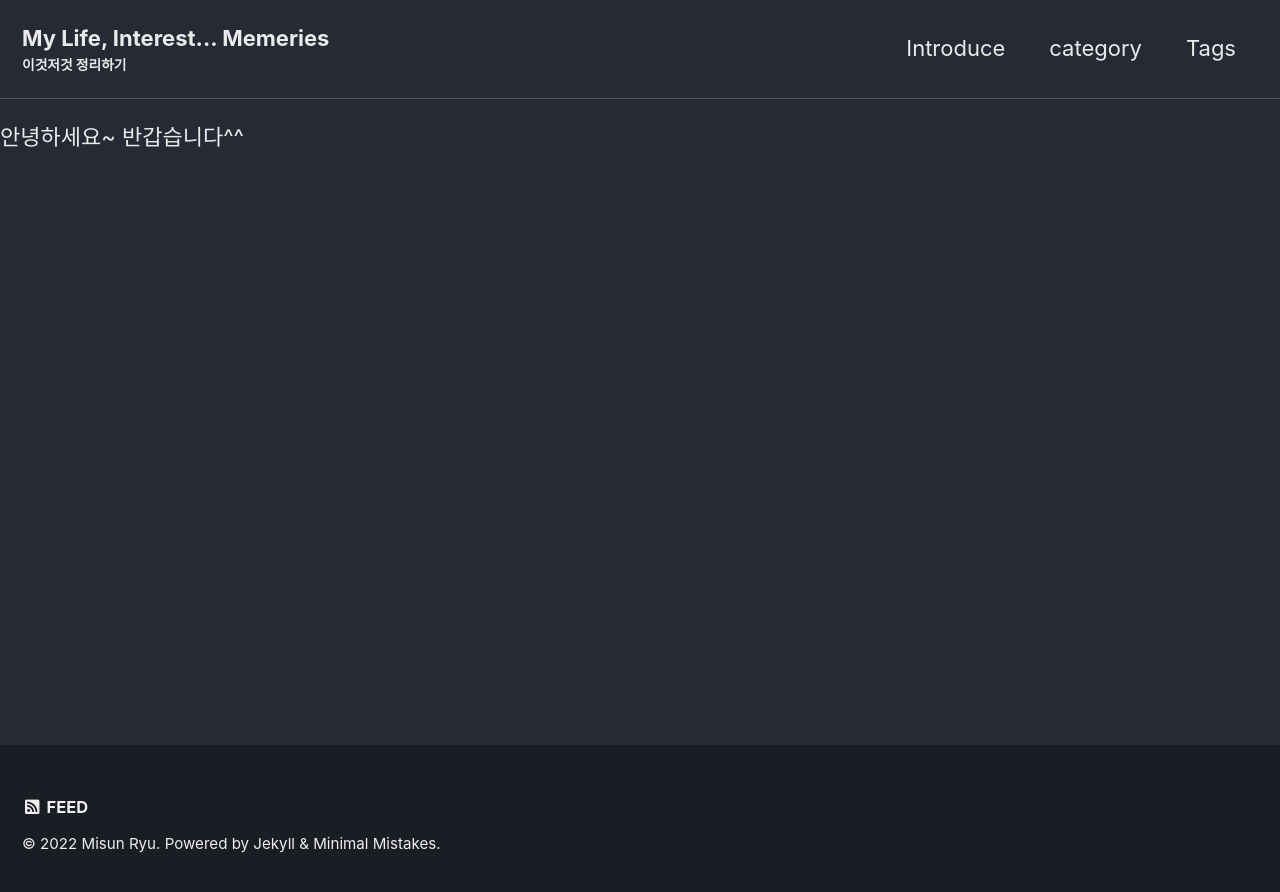
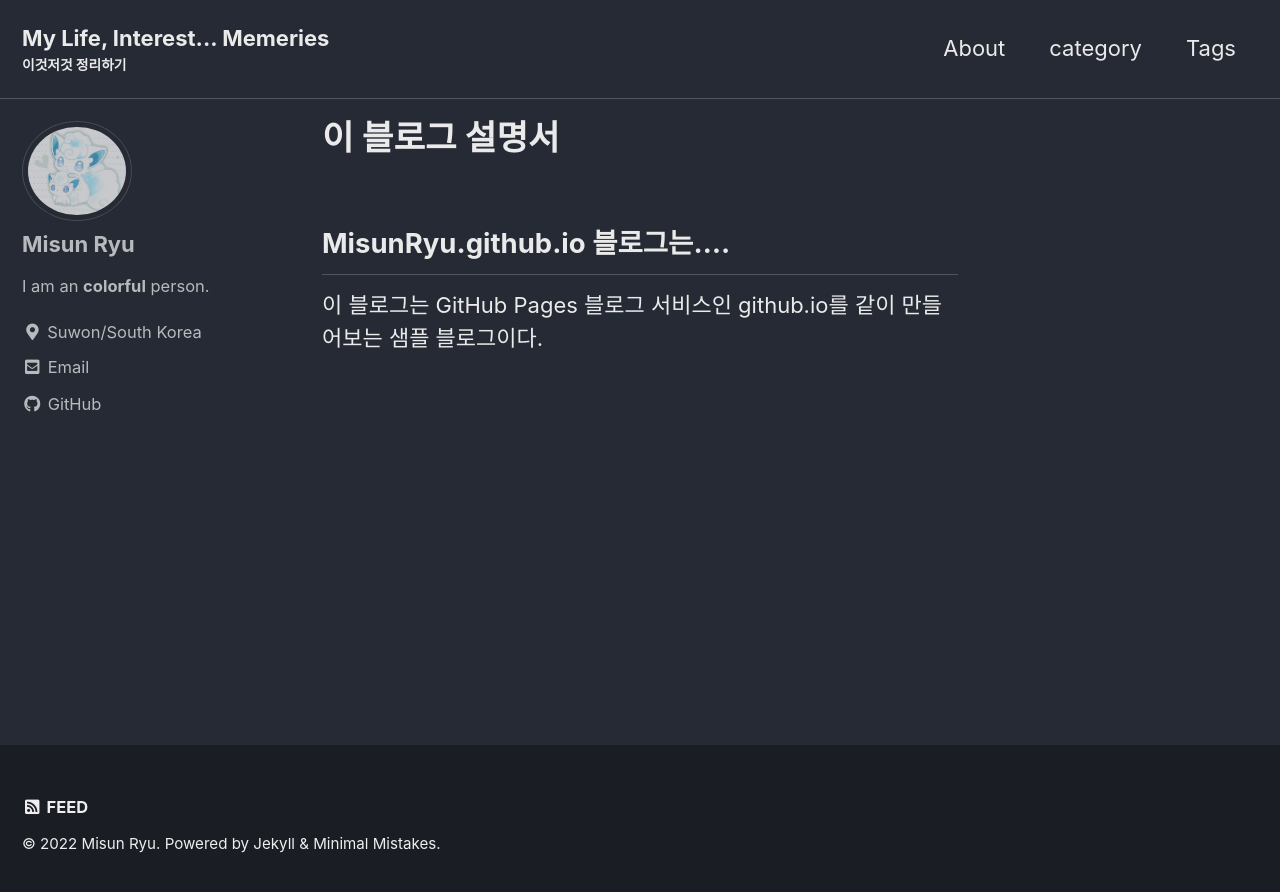
Before and after one commit to MisunRyu/MisunRyu.github.io, a Jekyll site: the page built from _pages/about.md, in a window 1280 px wide. Shown: the top 892 px of the page. Built offline with Jekyll 4.4.1, drawn with Linux system fonts in a browser that asks for light colours; cached includes are drawn as plain includes; our own code applies the rules of GitHub Pages for plain Markdown files.

Commit message:
댓글관련

```diff
--- a/_config.yml
+++ b/_config.yml
@@ -23,14 +23,14 @@
 description              : "My Life, Memories..."
 url                      : # the base hostname & protocol for your site e.g. "https://mmistakes.github.io"
 baseurl                  : # the subpath of your site, e.g. "/blog"
-repository               : # GitHub username/repo-name e.g. "mmistakes/minimal-mistakes"
+repository               : "MisunRyu/MisunRyu.github.io" # GitHub username/repo-name e.g. "mmistakes/minimal-mistakes"
 teaser                   : # path of fallback teaser image, e.g. "/assets/images/500x300.png"
 logo                     : # path of logo image to display in the masthead, e.g. "/assets/images/88x88.png"
 masthead_title           : # overrides the website title displayed in the masthead, use " " for no title
 # breadcrumbs            : false # true, false (default)
 words_per_minute         : 200
 comments:
-  provider               : # false (default), "disqus", "discourse", "facebook", "staticman", "staticman_v2", "utterances", "giscus", "custom"
+  provider               : "utterances" # false (default), "disqus", "discourse", "facebook", "staticman", "staticman_v2", "utterances", "giscus", "custom"
   disqus:
     shortname            : # https://help.disqus.com/customer/portal/articles/466208-what-s-a-shortname-
   discourse:
@@ -41,8 +41,8 @@
     num_posts            : # 5 (default)
     colorscheme          : # "light" (default), "dark"
   utterances:
-    theme                : # "github-light" (default), "github-dark"
-    issue_term           : # "pathname" (default)
+    theme                : "github-dark" # "github-light" (default), "github-dark"
+    issue_term           : "pathname" # "pathname" (default)
   giscus:
     repo_id              : # Shown during giscus setup at https://giscus.app
     category_name        : # Full text name of the category
@@ -105,12 +105,13 @@
   name             : "Misun Ryu"
   avatar           : "/assets/images/evee.jpg"
   bio              : "I am an **colorful** person."
-  #location         : "Somewhere"
-  email            : "jade21@nate.com"
+  location         : "Suwon/South Korea"
+
+  #email            : "jade21@nate.com"
   links:
     - label: "Email"
       icon: "fas fa-fw fa-envelope-square"
-      # url: "mailto:jade21@nate.com"
+      url: "mailto:jade21@nate.com"
     - label: "Website"
       icon: "fas fa-fw fa-link"
       # url: "https://your-website.com"
@@ -122,7 +123,7 @@
       # url: "https://facebook.com/"
     - label: "GitHub"
       icon: "fab fa-fw fa-github"
-      # url: "https://github.com/"
+      url: "https://github.com/MisunRyu"
     - label: "Instagram"
       icon: "fab fa-fw fa-instagram"
       # url: "https://instagram.com/"
@@ -251,12 +252,12 @@
 #  - <base_path>/tags/my-awesome-tag/index.html ~> path: /tags/
 #  - <base_path>/categories/my-awesome-category/index.html ~> path: /categories/
 #  - <base_path>/my-awesome-category/index.html ~> path: /
-# category_archive:
-#  type: liquid
-#  path: /categories/
-# tag_archive:
-#   type: liquid
-#   path: /tags/
+category_archive:
+  type: liquid
+  path: /categories/
+tag_archive:
+  type: liquid
+  path: /tags/
 # https://github.com/jekyll/jekyll-archives
 # jekyll-archives:
 #   enabled:
@@ -288,13 +289,13 @@
       layout: single
       author_profile: true
       read_time: true
-      comments: # true
+      comments: true # true
       share: true
       related: true
   # _pages
   - scope:
-      path: "_pages"
-      type: posts
+      path: ""
+      type: pages
     values:
       layout: single
       author_profile: true
--- a/_data/navigation.yml
+++ b/_data/navigation.yml
@@ -10,7 +10,7 @@
   #   url: /collection-archive/
   # - title: "Sitemap"
   #   url: /sitemap/
-  - title: "Introduce"
+  - title: "About"
     url: /about/
   - title: "category"
     url: /categories/
--- a/_pages/about.md
+++ b/_pages/about.md
@@ -1,10 +1,12 @@
 ---
 permalink: /about/
-title: "About"
-toc: true
-toc_sticky: true
-toc_label: "MYSELF"
+title: "이 블로그 설명서"
+#toc: true
+#toc_sticky: true
+#toc_label: "MYSELF"
+layout: single
 ---
 
-안녕하세요~
-반갑습니다^^
+## MisunRyu.github.io 블로그는....
+
+이 블로그는 GitHub Pages 블로그 서비스인 github.io를 같이 만들어보는 샘플 블로그이다.
```
Also changed, not shown: Gemfile (+6 -1 lines), _pages/404.md (added, +9 -0 lines), _pages/category-archive.md (added, +6 -0 lines), _pages/tag-archive.md (added, +6 -0 lines), _posts/2022-03-29-test1-poem.md (added, +16 -0 lines), _posts/2022-03-29-test1-poem1.md (added, +16 -0 lines), _posts/2022-03-29-test1-post.md (added, +83 -0 lines).
